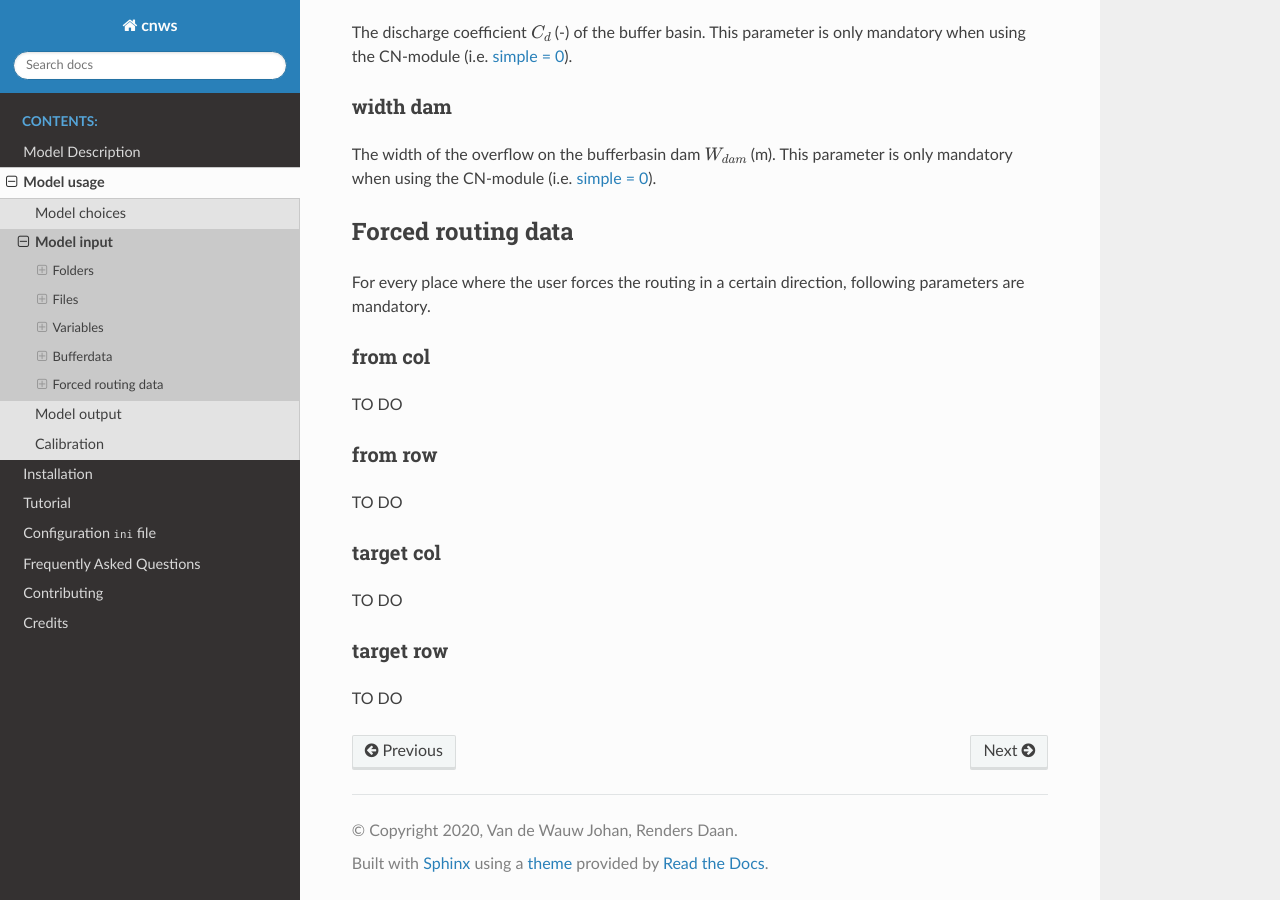
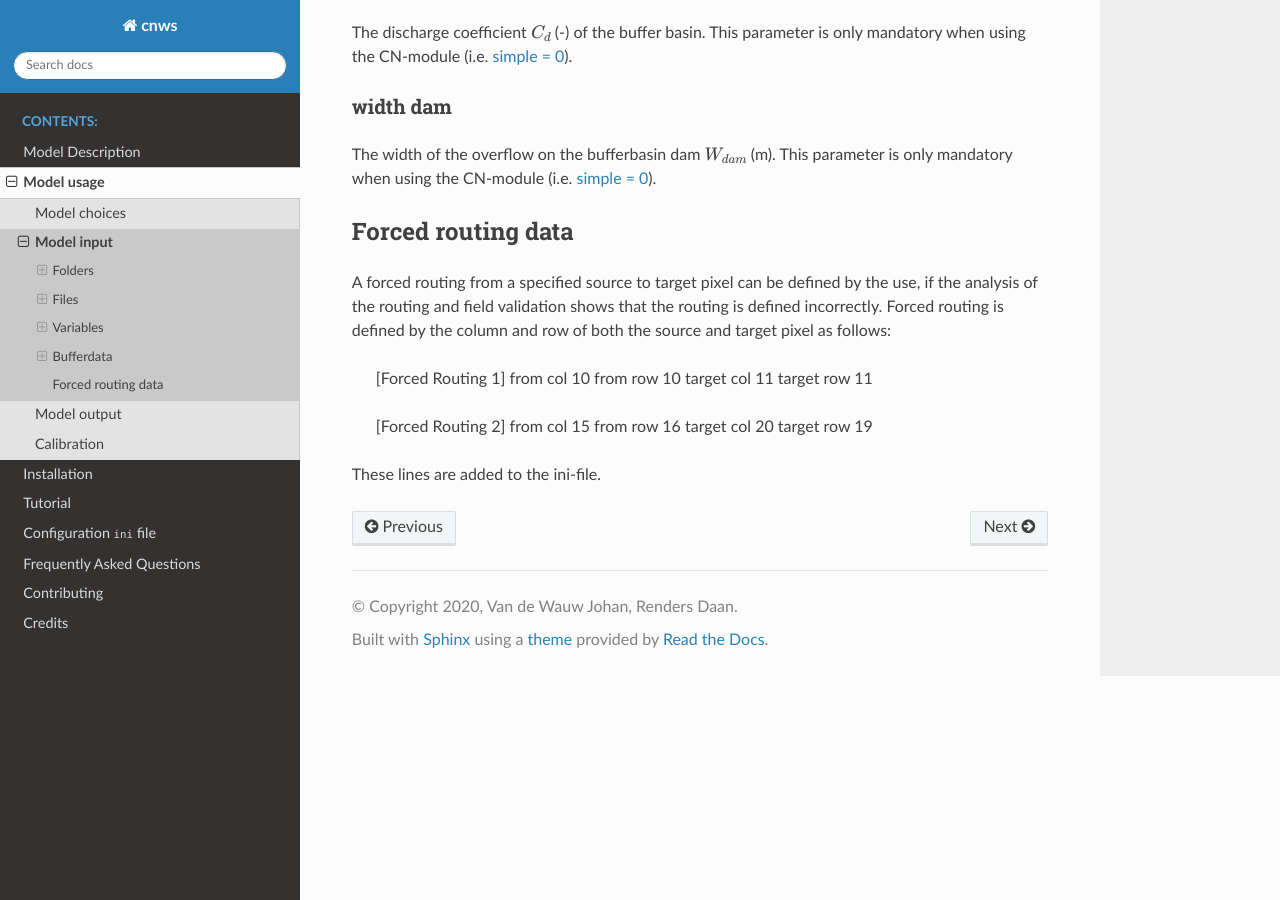
Before and after one commit to watem-sedem/watem-sedem, a Sphinx documentation site: the page built from docs/input.rst, in a window 1280 px wide and 900 px high, scrolled down 12182 px. Built offline with Sphinx 7.4.7 and the Read the Docs theme 2.0.0, drawn with Linux system fonts in a browser that asks for light colours.

Commit message:
added expl. forced routing to docs

```diff
--- a/docs/input.rst
+++ b/docs/input.rst
@@ -650,25 +650,21 @@
 Forced routing data
 ===================
 
-For every place where the user forces the routing in a certain direction,
-following parameters are mandatory.
+A forced routing from a specified source to target pixel can be defined by
+the use, if the analysis of the routing and field validation shows that the
+routing is defined incorrectly. Forced routing is defined by the column and
+row of both the source and target pixel as follows:
 
-from col
-********
+        [Forced Routing 1]
+        from col 10
+        from row 10
+        target col 11
+        target row 11
 
-TO DO
+        [Forced Routing 2]
+        from col 15
+        from row 16
+        target col 20
+        target row 19
 
-from row
-********
-
-TO DO
-
-target col
-**********
-
-TO DO
-
-target row
-**********
-
-TO DO
+These lines are added to the ini-file.
```
